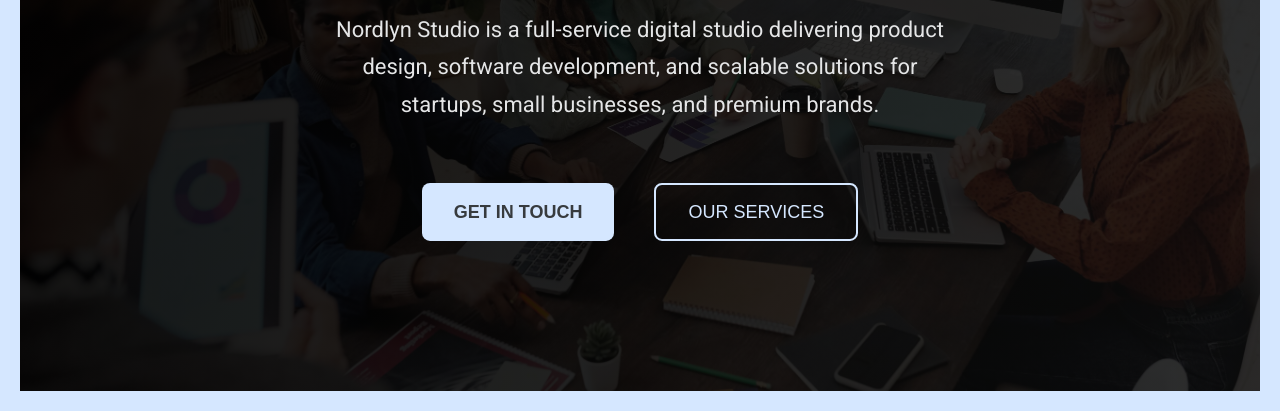
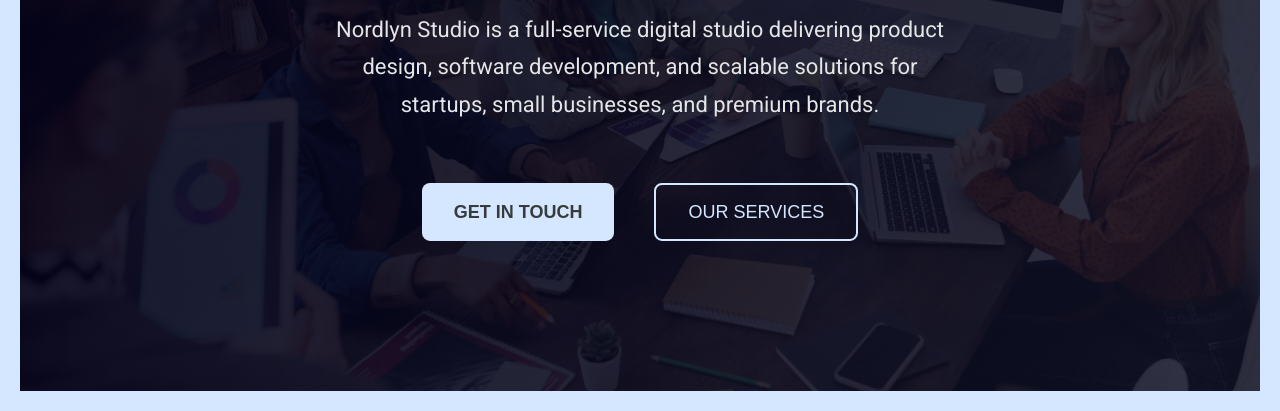
Before and after one commit to Adam-Hamwandi/nordlyn-studio-project, a plain HTML site: page index.html in a window 1280 px wide. Shown: the part 389-800 px from the top of the page. Drawn offline with Linux system fonts and the light colour scheme.

Commit message:
Changed the gradient overlay colors

```diff
--- a/css/styles.css
+++ b/css/styles.css
@@ -7,8 +7,8 @@
   --heading-light-color: #f1f3f4;
   --body-light-color: #e5e6e7;
   --surface-bg-light-color: #ffffff;
-  --linear-gradient-overlay-darker: rgba(0, 0, 0, 0.9);
-  --linear-gradient-overlay-dark: rgba(12, 12, 12, 0.85);
+  --linear-gradient-overlay-darker: rgba(3, 2, 25, 0.9);
+  --linear-gradient-overlay-dark: rgba(16, 18, 37, 0.85);
 }
 
 *,
```
